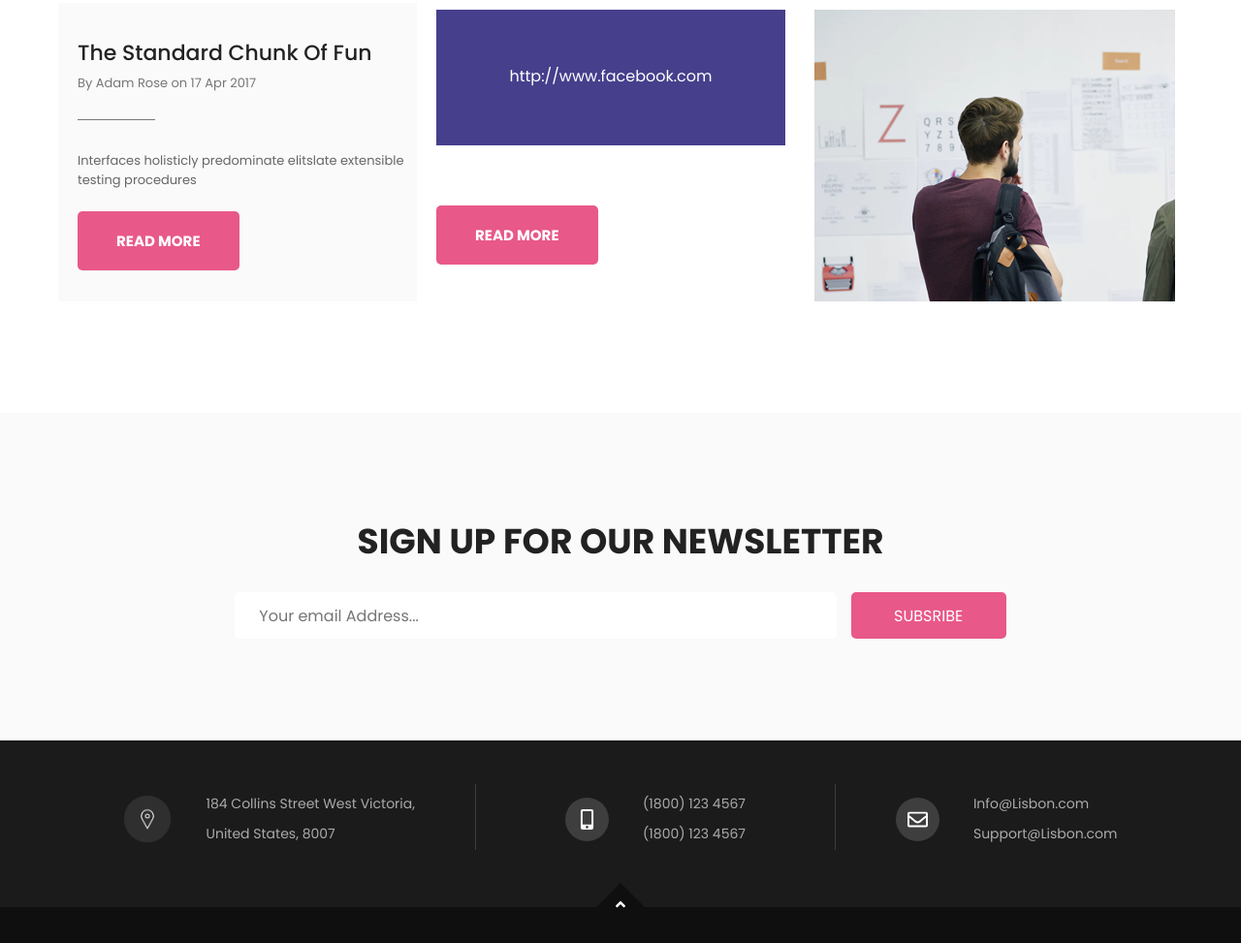
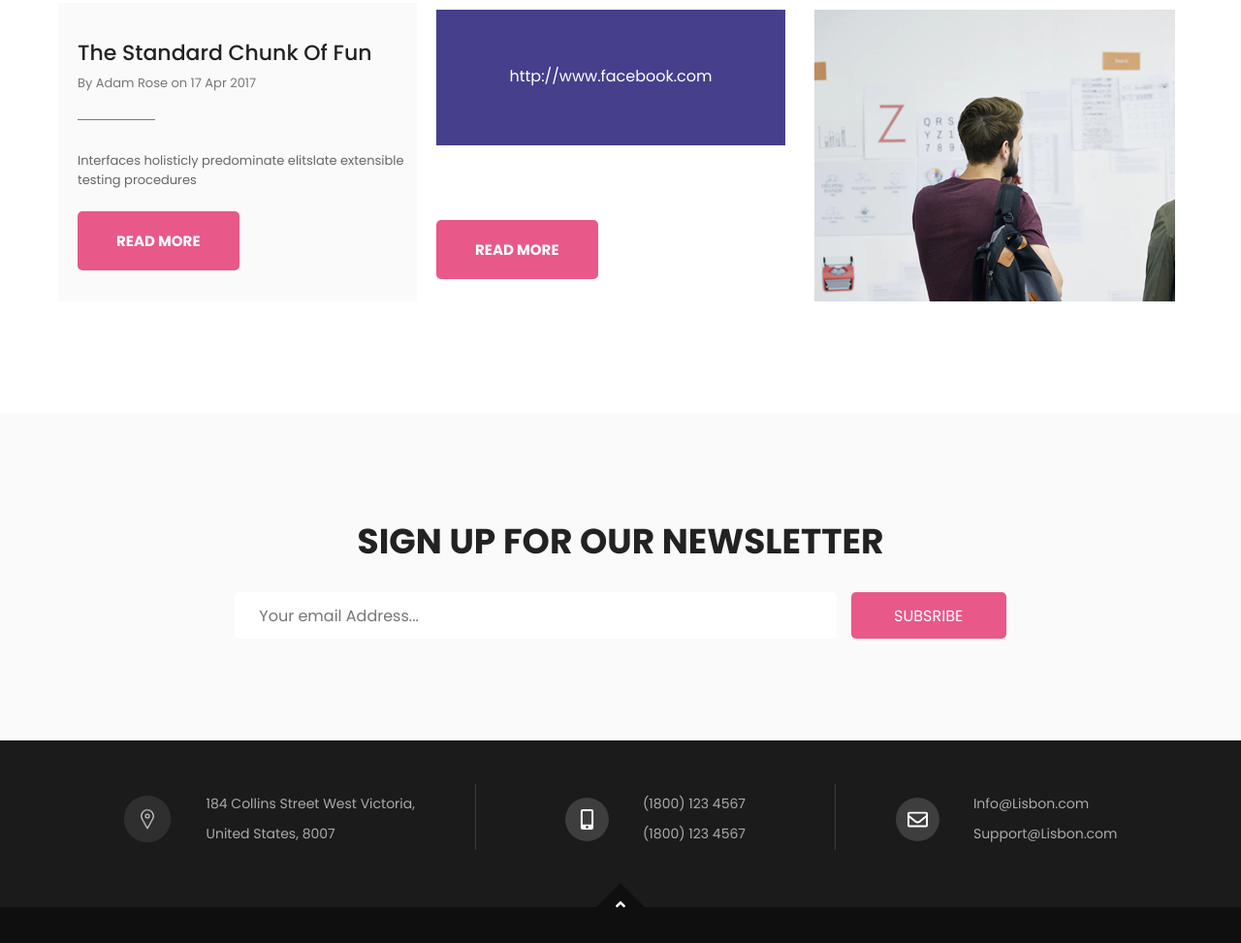
Before and after one commit to orrymevorach/Orry_Mevorach_Project2, a plain HTML site: page index.html in a window 1280 px wide. Shown: the part 6431-7404 px from the top of the page at 97% size. Drawn offline with Linux system fonts and the light colour scheme.

Commit message:
fixed button in section 8

```diff
--- a/Styles/Components/_section8.scss
+++ b/Styles/Components/_section8.scss
@@ -77,7 +77,7 @@
             }
             // Styling Bottom Section of Box
             .bottom {
-                margin-top: 80px;
+                margin-top: 95px;
             }
         }
     }
```
Also changed, not shown: Styles/styles.css.
